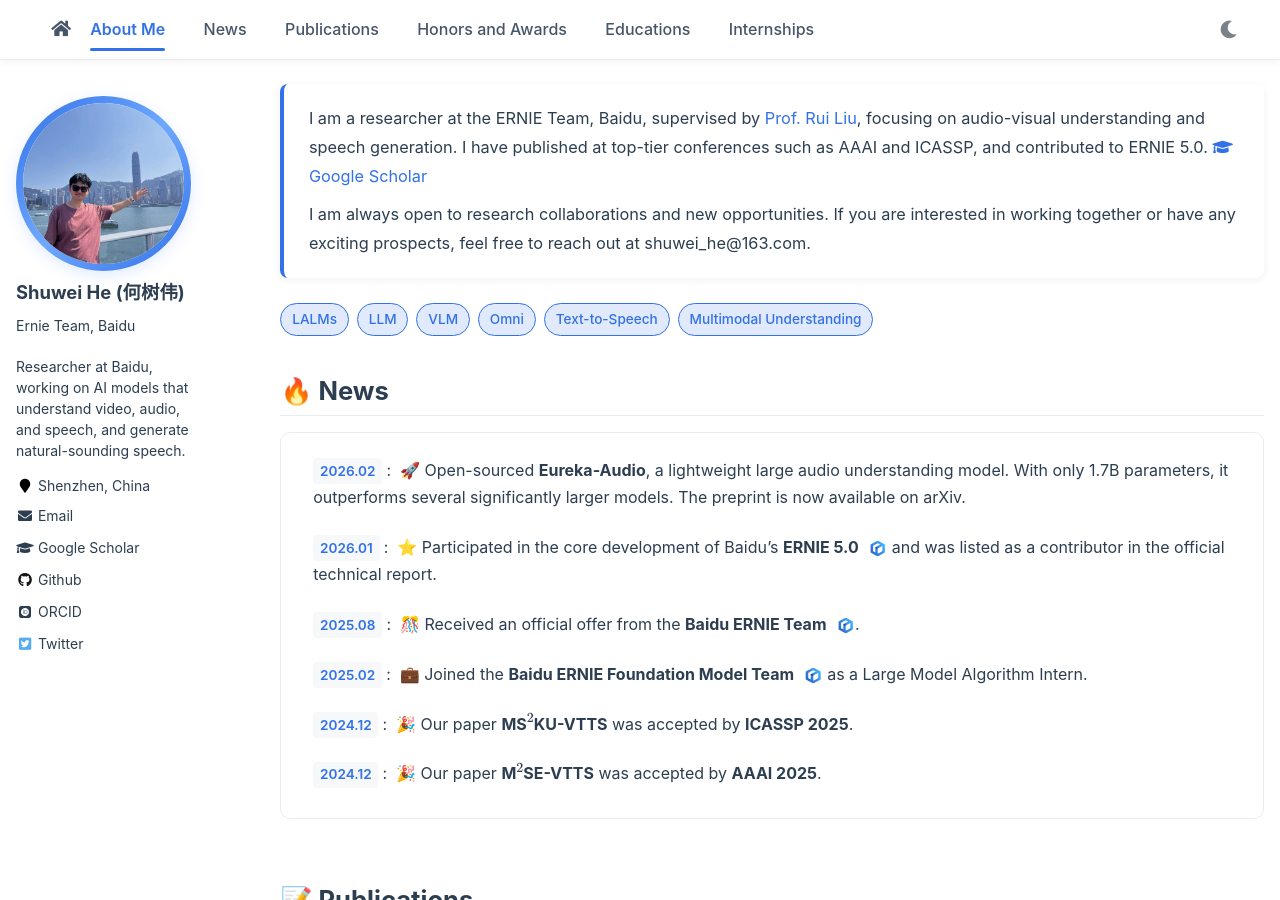
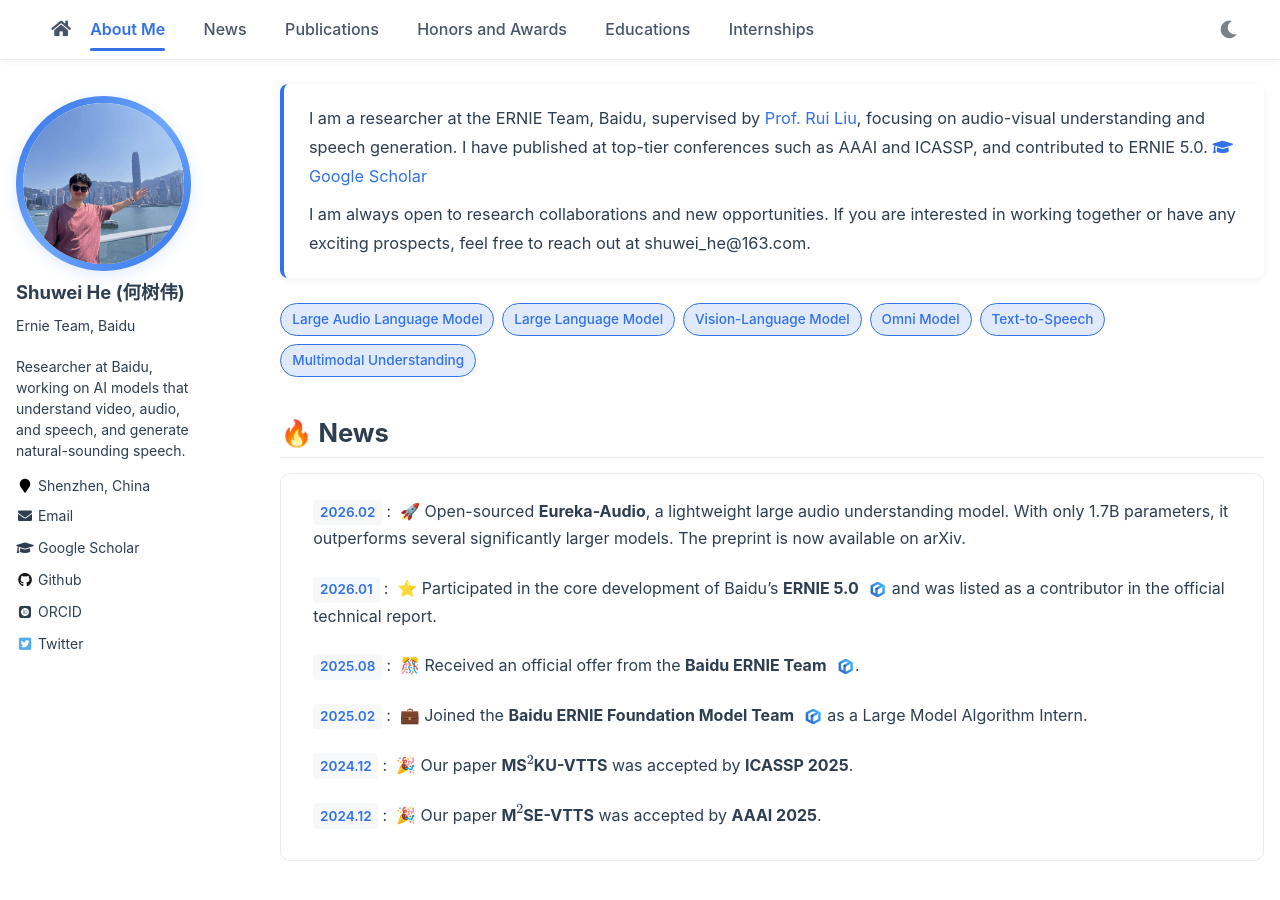
Before and after one commit to he-shuwei/he-shuwei.github.io, a Jekyll site: the page built from _pages/about.md, in a window 1280 px wide and 900 px high. Built offline with Jekyll 4.4.1, drawn with Linux system fonts in a browser that asks for light colours; comment, search, counter and statistics services are not loaded.

Commit message:
Standardize research tags to full singular form

```diff
--- a/_pages/about.md
+++ b/_pages/about.md
@@ -20,10 +20,10 @@ I am always open to research collaborations and new opportunities. If you are in
 </div>
 
 <div class="research-tags">
-  <span class="tag">LALMs</span>
-  <span class="tag">LLM</span>
-  <span class="tag">VLM</span>
-  <span class="tag">Omni</span>
+  <span class="tag">Large Audio Language Model</span>
+  <span class="tag">Large Language Model</span>
+  <span class="tag">Vision-Language Model</span>
+  <span class="tag">Omni Model</span>
   <span class="tag">Text-to-Speech</span>
   <span class="tag">Multimodal Understanding</span>
 </div>
```
